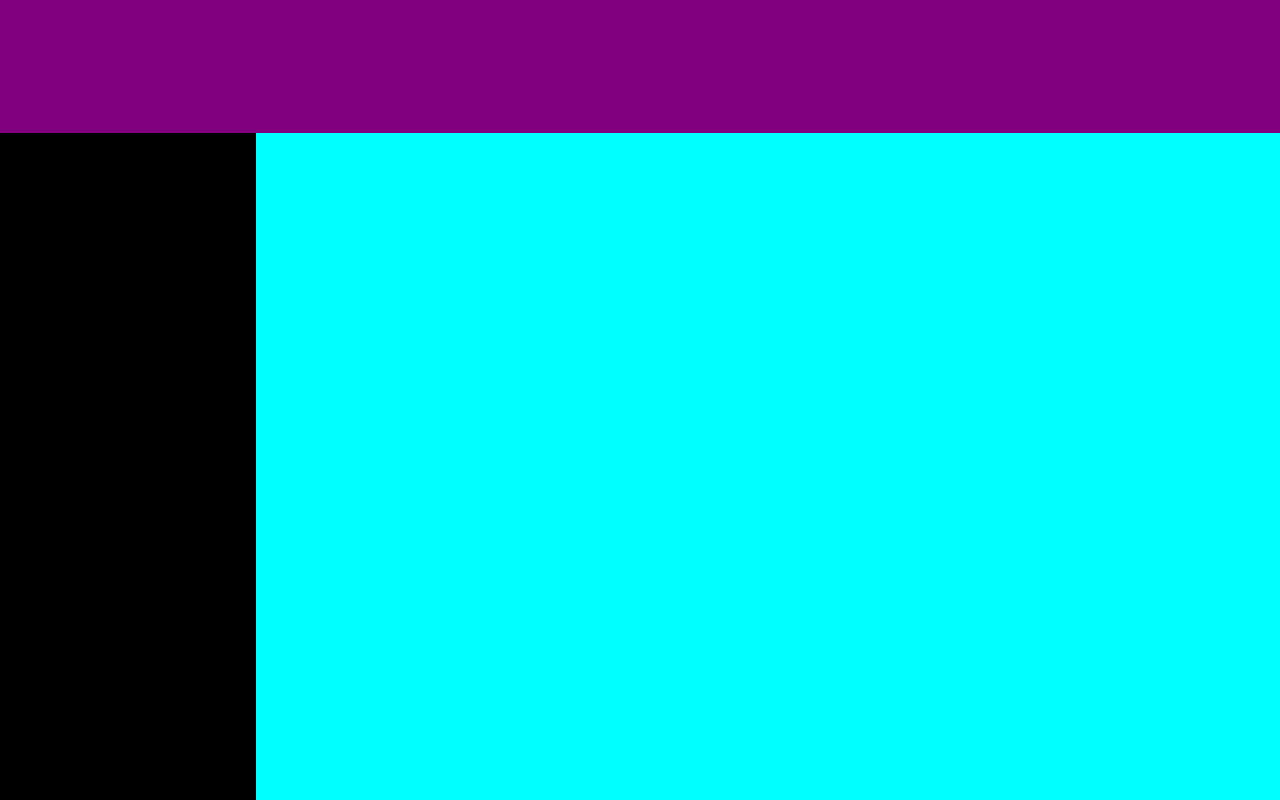
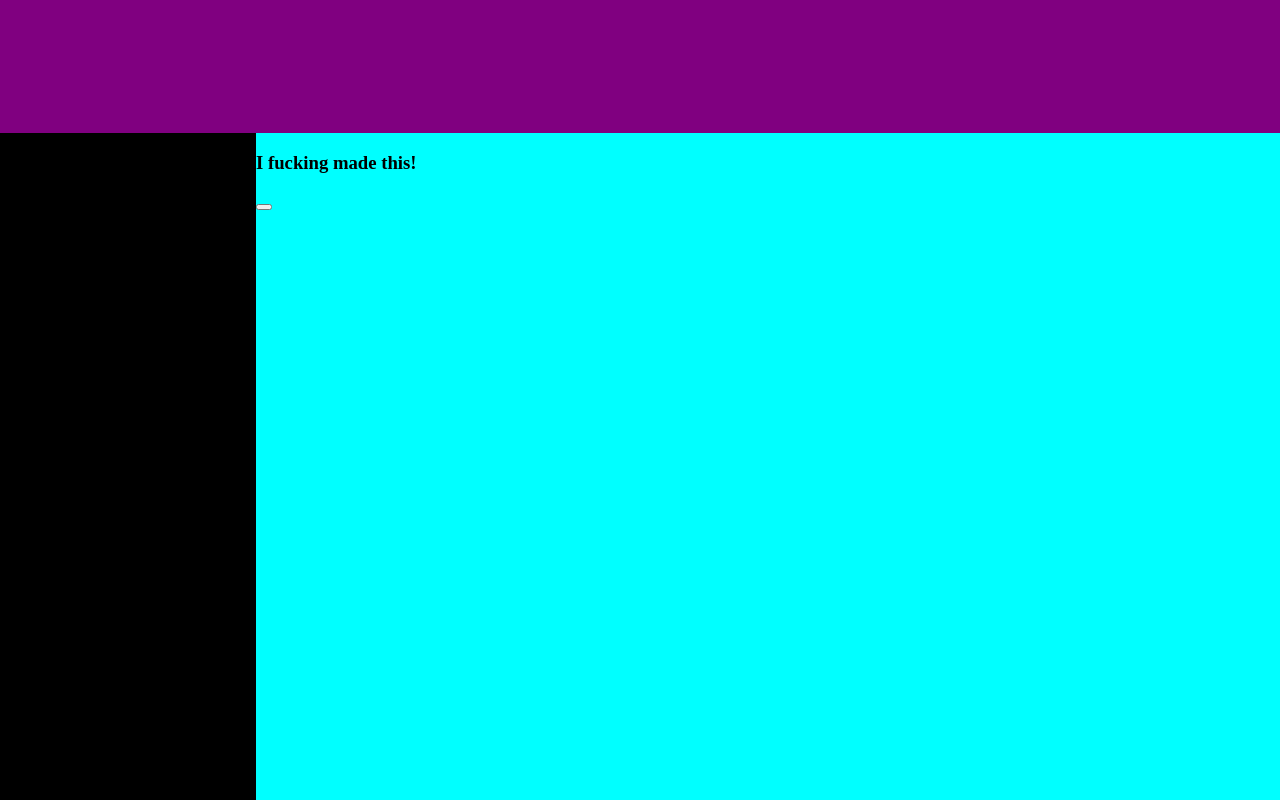
Before and after one commit to Fico27/ToDo-Odin, a website built with webpack: page src/template.html in a window 1280 px wide. Built offline with nearby package versions, Linux system fonts and the light colour scheme.

Commit message:
created projects.js module to create new projects. Created a domController module to create all needed dom elements and such

```diff
--- a/src/index.js
+++ b/src/index.js
@@ -1,2 +1,6 @@
 import './style.css';
+import {newProject} from "./modules/projects"
+
+
 alert("Js is Running!")
+newProject()
--- /dev/null
+++ b/src/modules/domController.js
@@ -0,0 +1,17 @@
+// Controls all DOM
+export { createProject}
+
+function createProject(){
+    const projectContainer = document.querySelector(".content")
+    const divHeader = document.createElement("div")
+    const h3Header = document.createElement("h3")
+    const taskButton = document.createElement('button')
+
+    h3Header.innerHTML= "I fucking made this!"
+
+    projectContainer.appendChild(divHeader)
+    divHeader.appendChild(h3Header)
+    divHeader.appendChild(taskButton)
+
+
+}
--- /dev/null
+++ b/src/modules/projects.js
@@ -0,0 +1,19 @@
+// Each project should create an array in JS.
+// It should also create a list container (ToDo list for this project).
+// This array will be filled with toDo items (objects)
+import {createProject} from './domController'
+export {newProject}
+
+function newProject(name){
+    let projectArray = [];
+
+
+    createProject()
+    // return{
+    //     name: name,
+    //     project: []
+    // }
+
+
+    // should also create the dom elements for the todo list
+}
```
Also changed, not shown: dist/index.html, dist/main.js.
